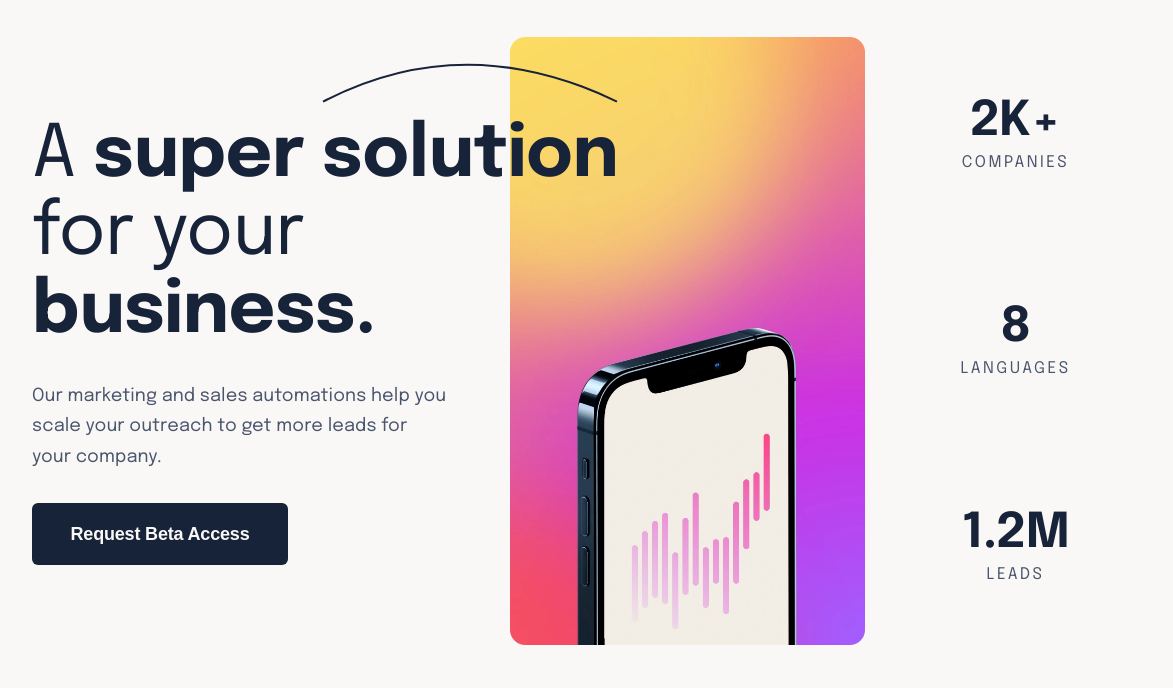
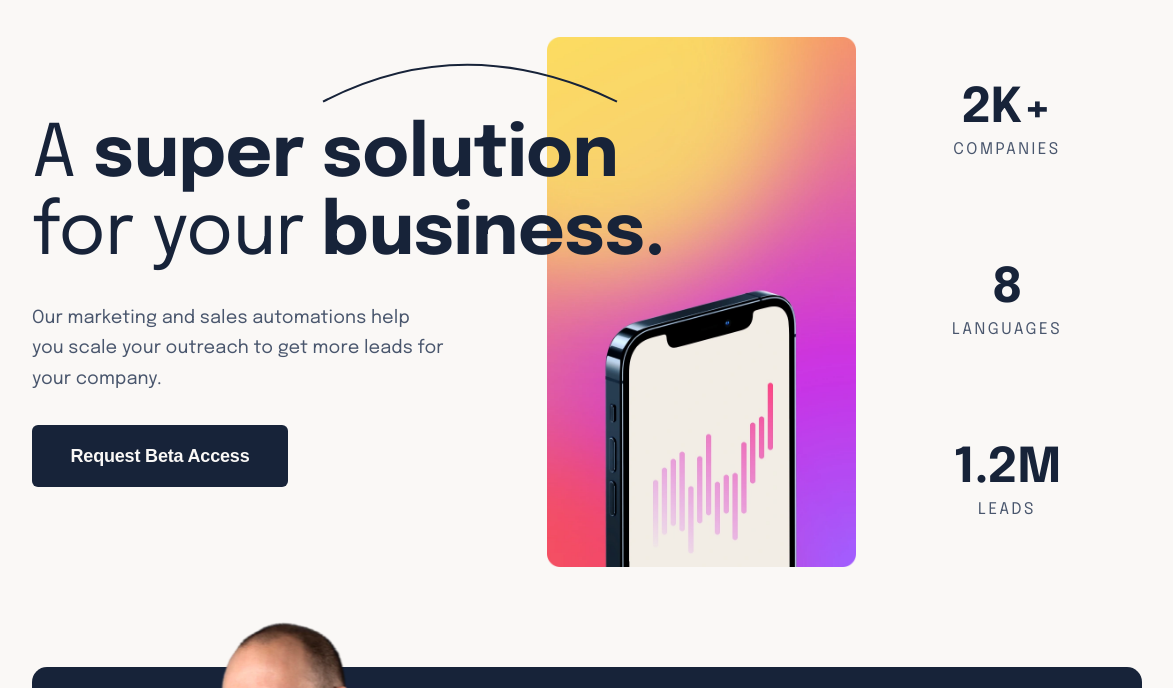
Before and after one commit to jasonkartz/Suite-Landing-Page, a plain HTML site: page index.html in a window 1536 px wide. Shown: the part 96-784 px from the top of the page, without its empty margins (181-1354 px from the left). Drawn offline with Linux system fonts and the light colour scheme.

Commit message:
Update styles.css

```diff
--- a/styles.css
+++ b/styles.css
@@ -302,6 +302,11 @@ footer {
   }
   .info-section {
     width: 75%;
+    max-width: 82.4rem;
+    max-height: 60rem;
+  }
+  .info-section h1 {
+    width: 80%;
   }
   .stat-section {
     width: 20%;
```
